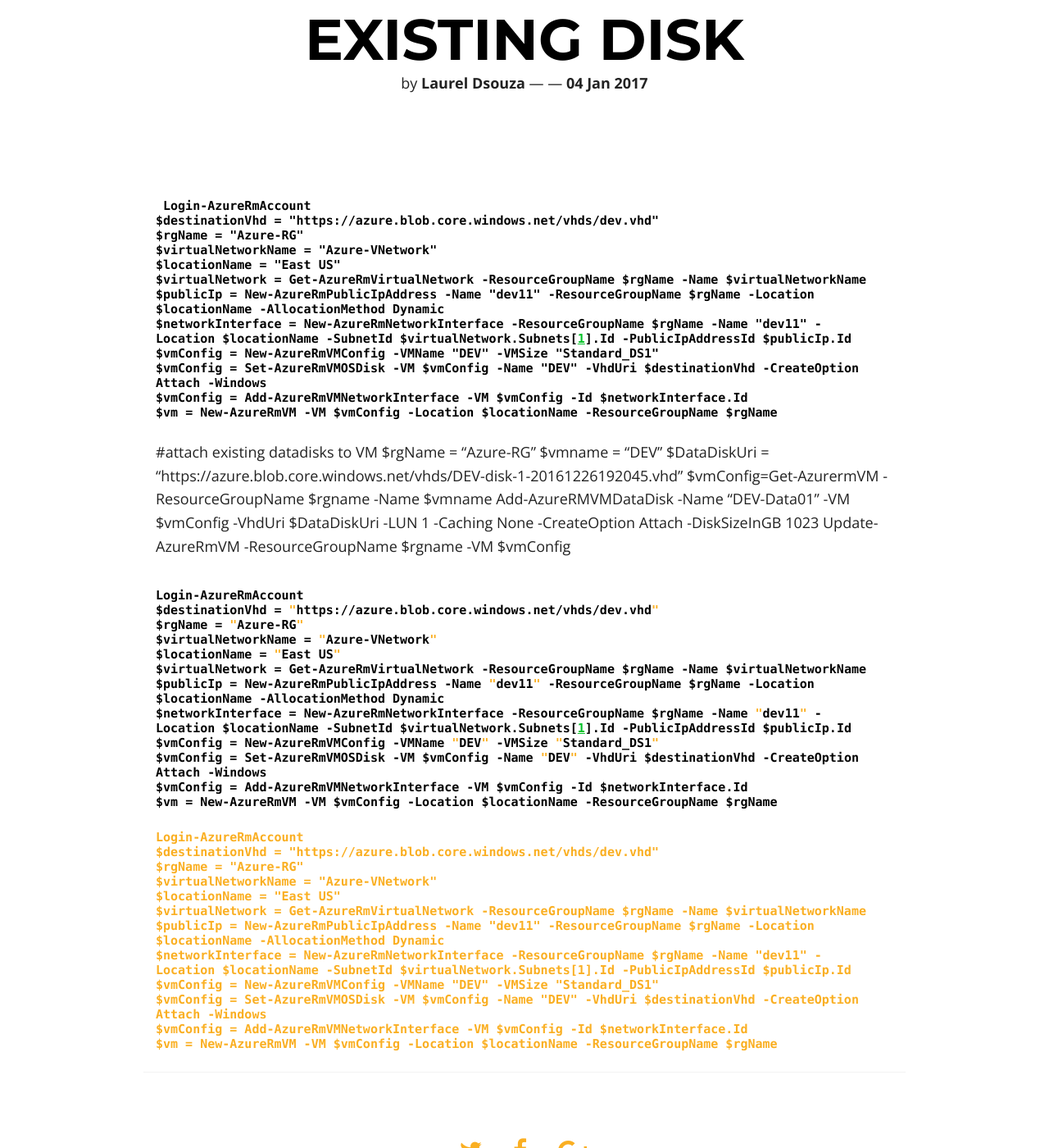
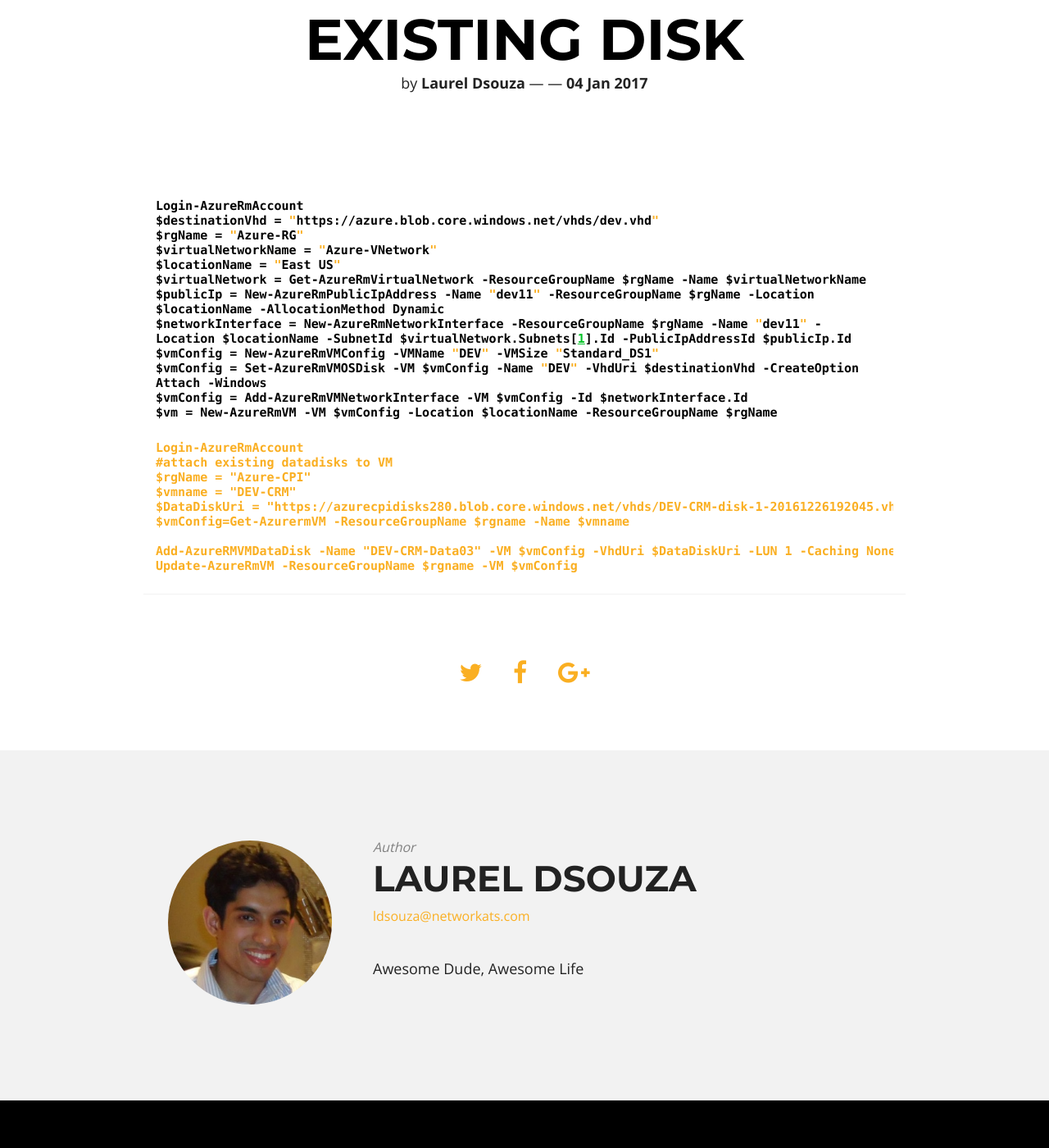
Before and after one commit to ldsouza/ldsouza.github.io, a Jekyll site: the page built from _posts/2017-01-04-how-to-create-a-vm-in-azure-from-an-existing-disk.md, in a window 1280 px wide and 1400 px high, scrolled down 364 px. Shown: the whole window at 82% size. Built offline with Jekyll 4.4.1, drawn with Linux system fonts in a browser that asks for light colours; nearby versions of some CDN libraries.

Commit message:
Updated 2017-01-04-how-to-create-a-vm-in-azure-from-an-existing-disk.md

````diff
--- a/_posts/2017-01-04-how-to-create-a-vm-in-azure-from-an-existing-disk.md
+++ b/_posts/2017-01-04-how-to-create-a-vm-in-azure-from-an-existing-disk.md
@@ -6,34 +6,6 @@
 comments: false
 title: How to create a VM in Azure from an existing Disk
 ---
-
-{% highlight python %}
- Login-AzureRmAccount
-$destinationVhd = "https://azure.blob.core.windows.net/vhds/dev.vhd"
-$rgName = "Azure-RG"
-$virtualNetworkName = "Azure-VNetwork"
-$locationName = "East US"
-$virtualNetwork = Get-AzureRmVirtualNetwork -ResourceGroupName $rgName -Name $virtualNetworkName
-$publicIp = New-AzureRmPublicIpAddress -Name "dev11" -ResourceGroupName $rgName -Location
-$locationName -AllocationMethod Dynamic
-$networkInterface = New-AzureRmNetworkInterface -ResourceGroupName $rgName -Name "dev11" -
-Location $locationName -SubnetId $virtualNetwork.Subnets[1].Id -PublicIpAddressId $publicIp.Id
-$vmConfig = New-AzureRmVMConfig -VMName "DEV" -VMSize "Standard_DS1"
-$vmConfig = Set-AzureRmVMOSDisk -VM $vmConfig -Name "DEV" -VhdUri $destinationVhd -CreateOption
-Attach -Windows
-$vmConfig = Add-AzureRmVMNetworkInterface -VM $vmConfig -Id $networkInterface.Id
-$vm = New-AzureRmVM -VM $vmConfig -Location $locationName -ResourceGroupName $rgName
-{% endhighlight %}
-
-
-
-#attach existing datadisks to VM
-$rgName = "Azure-RG"
-$vmname = "DEV"
-$DataDiskUri = "https://azure.blob.core.windows.net/vhds/DEV-disk-1-20161226192045.vhd"
-$vmConfig=Get-AzurermVM -ResourceGroupName $rgname -Name $vmname
-Add-AzureRMVMDataDisk -Name "DEV-Data01" -VM $vmConfig -VhdUri $DataDiskUri -LUN 1 -Caching None -CreateOption Attach -DiskSizeInGB 1023
-Update-AzureRmVM -ResourceGroupName $rgname -VM $vmConfig
 
 ```javascript
 Login-AzureRmAccount
@@ -55,18 +27,12 @@
 
 ```
 Login-AzureRmAccount
-$destinationVhd = "https://azure.blob.core.windows.net/vhds/dev.vhd"
-$rgName = "Azure-RG"
-$virtualNetworkName = "Azure-VNetwork"
-$locationName = "East US"
-$virtualNetwork = Get-AzureRmVirtualNetwork -ResourceGroupName $rgName -Name $virtualNetworkName
-$publicIp = New-AzureRmPublicIpAddress -Name "dev11" -ResourceGroupName $rgName -Location
-$locationName -AllocationMethod Dynamic
-$networkInterface = New-AzureRmNetworkInterface -ResourceGroupName $rgName -Name "dev11" -
-Location $locationName -SubnetId $virtualNetwork.Subnets[1].Id -PublicIpAddressId $publicIp.Id
-$vmConfig = New-AzureRmVMConfig -VMName "DEV" -VMSize "Standard_DS1"
-$vmConfig = Set-AzureRmVMOSDisk -VM $vmConfig -Name "DEV" -VhdUri $destinationVhd -CreateOption
-Attach -Windows
-$vmConfig = Add-AzureRmVMNetworkInterface -VM $vmConfig -Id $networkInterface.Id
-$vm = New-AzureRmVM -VM $vmConfig -Location $locationName -ResourceGroupName $rgName
-```
+#attach existing datadisks to VM
+$rgName = "Azure-CPI"
+$vmname = "DEV-CRM"
+$DataDiskUri = "https://azurecpidisks280.blob.core.windows.net/vhds/DEV-CRM-disk-1-20161226192045.vhd"
+$vmConfig=Get-AzurermVM -ResourceGroupName $rgname -Name $vmname
+
+Add-AzureRMVMDataDisk -Name "DEV-CRM-Data03" -VM $vmConfig -VhdUri $DataDiskUri -LUN 1 -Caching None -CreateOption Attach -DiskSizeInGB 1023
+Update-AzureRmVM -ResourceGroupName $rgname -VM $vmConfig
+ ```
````
